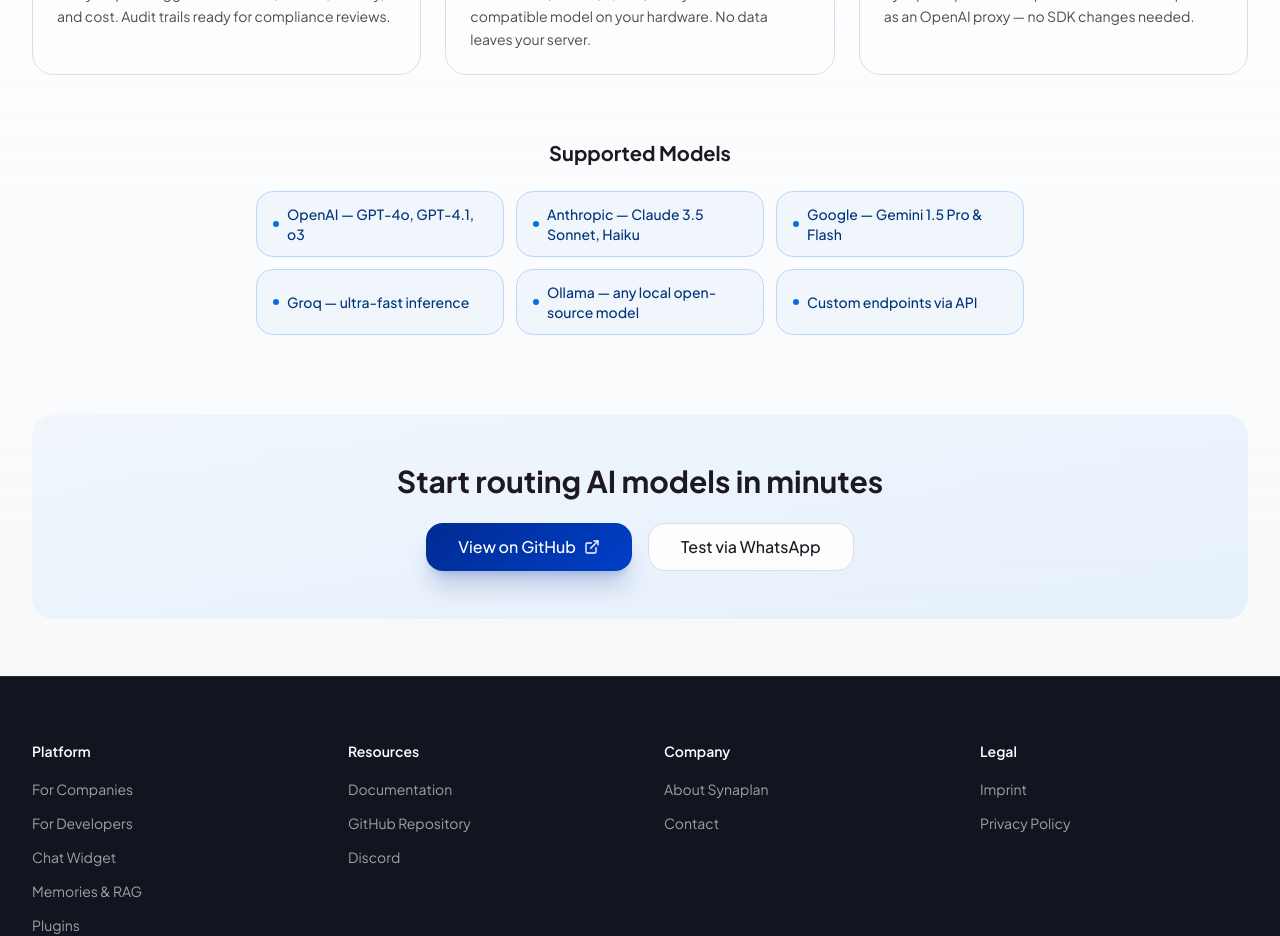
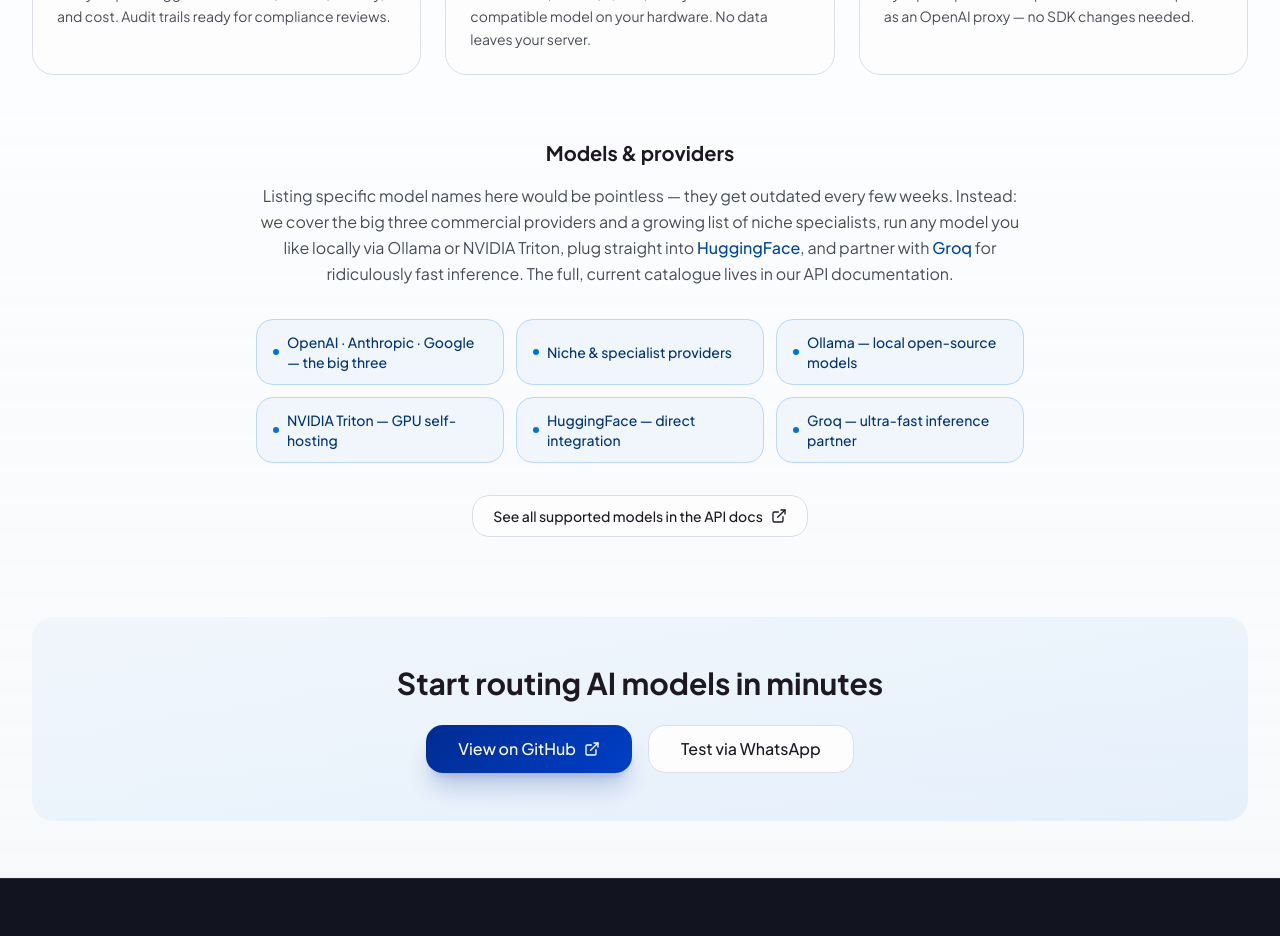
Before and after one commit to metadist/synaplan-website, a Next.js app: page /en/features/multi-model in a window 1280 px wide. Shown: the part 840-1776 px from the top of the page. Built offline with nearby package versions, Linux system fonts and the light colour scheme.

Commit message:
Model detail update

```diff
--- a/src/app/[locale]/blog/[slug]/page.tsx
+++ b/src/app/[locale]/blog/[slug]/page.tsx
@@ -19,17 +19,46 @@
 
   const post = await prisma.post.findFirst({
     where: { slug, status: "PUBLISHED", locale },
-    select: { title: true, excerpt: true, coverImage: true },
+    select: { title: true, excerpt: true, coverImage: true, translationKey: true },
   });
 
   if (!post) return { title: "Not Found" };
 
   const canonical = canonicalUrl(locale, `/blog/${slug}`);
 
+  // Build hreflang alternates so the global language switcher can find the
+  // translated post (or fall back to the other-locale blog index when there
+  // is no translation yet).
+  const otherLocale = locale === "de" ? "en" : "de";
+  let sibling = post.translationKey
+    ? await prisma.post.findFirst({
+        where: {
+          translationKey: post.translationKey,
+          locale: otherLocale,
+          status: "PUBLISHED",
+        },
+        select: { slug: true },
+      })
+    : null;
+  // Backwards-compat: pre-translationKey posts often share the same slug
+  // across locales — keep that pair linked too.
+  if (!sibling) {
+    sibling = await prisma.post.findFirst({
+      where: { slug, locale: otherLocale, status: "PUBLISHED" },
+      select: { slug: true },
+    });
+  }
+
+  const otherLocalePath = sibling ? `/blog/${sibling.slug}` : "/blog";
+  const languages: Record<string, string> = {
+    "en-US": canonicalUrl(locale === "en" ? locale : otherLocale, locale === "en" ? `/blog/${slug}` : otherLocalePath),
+    "de-DE": canonicalUrl(locale === "de" ? locale : otherLocale, locale === "de" ? `/blog/${slug}` : otherLocalePath),
+  };
+
   return {
     title: post.title,
     description: post.excerpt ?? undefined,
-    alternates: { canonical },
+    alternates: { canonical, languages },
     openGraph: {
       title: post.title,
       description: post.excerpt ?? undefined,
--- a/src/app/[locale]/features/multi-model/page.tsx
+++ b/src/app/[locale]/features/multi-model/page.tsx
@@ -1,10 +1,19 @@
 import type { Metadata } from "next";
+import type { ReactNode } from "react";
 import { getTranslations, setRequestLocale } from "next-intl/server";
-import { SolutionArticleShell } from "@/components/solutions/solution-article-shell";
 import { FeaturePageShell, ModelsList } from "@/components/features/feature-page-shell";
 import { alternateLanguageUrls, canonicalUrl, OG_IMAGE } from "@/lib/seo";
 import { buildBreadcrumbSchema, buildServiceSchema, SITE_URL } from "@/lib/jsonld";
+import { LINKS } from "@/lib/constants";
 import { Shuffle, DollarSign, Unlink, Eye, Server, Code2 } from "lucide-react";
+
+const EXTERNAL_LINKS = {
+  huggingface: "https://huggingface.co/",
+  groq: "https://groq.com/",
+} as const;
+
+const inlineLinkClass =
+  "font-medium text-brand-700 underline-offset-4 transition-colors hover:text-brand-800 hover:underline";
 
 export const dynamic = "force-static";
 
@@ -81,6 +90,29 @@
     { label: t("model6") },
   ];
 
+  const modelsLead = t.rich("modelsLead", {
+    hf: (chunks: ReactNode) => (
+      <a
+        href={EXTERNAL_LINKS.huggingface}
+        target="_blank"
+        rel="noopener noreferrer"
+        className={inlineLinkClass}
+      >
+        {chunks}
+      </a>
+    ),
+    groq: (chunks: ReactNode) => (
+      <a
+        href={EXTERNAL_LINKS.groq}
+        target="_blank"
+        rel="noopener noreferrer"
+        className={inlineLinkClass}
+      >
+        {chunks}
+      </a>
+    ),
+  });
+
   return (
     <>
       <script
@@ -97,7 +129,15 @@
         heroTitle={t("heroTitle")}
         heroLead={t("heroLead")}
         whyCards={whyCards}
-        extraSection={<ModelsList title={t("modelsTitle")} models={models} />}
+        extraSection={
+          <ModelsList
+            title={t("modelsTitle")}
+            lead={modelsLead}
+            models={models}
+            ctaLabel={t("modelsCtaLabel")}
+            ctaHref={LINKS.docs}
+          />
+        }
         ctaTitle={t("ctaTitle")}
         ctaPrimary={t("ctaPrimary")}
         ctaSecondary={t("ctaSecondary")}
--- a/src/components/features/feature-page-shell.tsx
+++ b/src/components/features/feature-page-shell.tsx
@@ -129,10 +129,27 @@
   );
 }
 
-export function ModelsList({ title, models }: { title: string; models: ModelItem[] }) {
+export function ModelsList({
+  title,
+  models,
+  lead,
+  ctaLabel,
+  ctaHref,
+}: {
+  title: string;
+  models: ModelItem[];
+  lead?: React.ReactNode;
+  ctaLabel?: string;
+  ctaHref?: string;
+}) {
   return (
     <section className="mt-16">
-      <h2 className="mb-6 text-center text-xl font-bold text-foreground">{title}</h2>
+      <div className="mx-auto max-w-3xl text-center">
+        <h2 className="mb-4 text-xl font-bold text-foreground">{title}</h2>
+        {lead && (
+          <p className="mb-8 text-base leading-relaxed text-muted-foreground">{lead}</p>
+        )}
+      </div>
       <ul className="mx-auto grid max-w-3xl gap-3 sm:grid-cols-2 lg:grid-cols-3">
         {models.map((m, i) => (
           <li
@@ -144,6 +161,19 @@
           </li>
         ))}
       </ul>
+      {ctaLabel && ctaHref && (
+        <div className="mt-8 flex justify-center">
+          <a
+            href={ctaHref}
+            target="_blank"
+            rel="noopener noreferrer"
+            className="inline-flex items-center gap-2 rounded-xl border border-border bg-background px-5 py-2.5 text-sm font-medium text-foreground transition-colors hover:bg-accent"
+          >
+            {ctaLabel}
+            <ExternalLink className="size-4" />
+          </a>
+        </div>
+      )}
     </section>
   );
 }
--- a/src/components/layout/language-switcher.tsx
+++ b/src/components/layout/language-switcher.tsx
@@ -11,6 +11,21 @@
   const otherLocale = locale === "en" ? "de" : "en";
 
   function switchLocale() {
+    // Pages that have language-specific URLs (e.g. blog posts whose slug
+    // differs between EN and DE) advertise the translated URL via
+    // <link rel="alternate" hreflang="..."> tags in <head>. Prefer those
+    // over a blind locale-prefix swap so the switcher always lands on a
+    // real, existing page.
+    if (typeof document !== "undefined") {
+      const target = otherLocale === "de" ? "de" : "en";
+      const link = document.querySelector<HTMLLinkElement>(
+        `link[rel="alternate"][hreflang^="${target}"]`,
+      );
+      if (link?.href) {
+        window.location.assign(link.href);
+        return;
+      }
+    }
     router.replace(pathname, { locale: otherLocale });
   }
 
```
Also changed, not shown: src/messages/de.json, src/messages/en.json.
